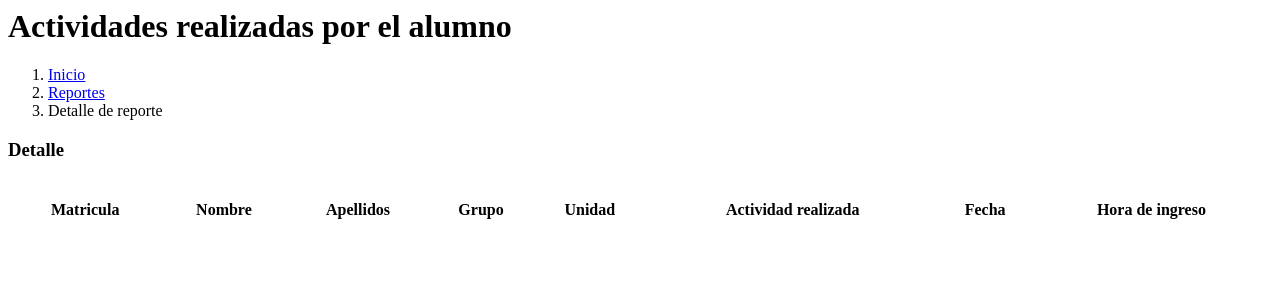
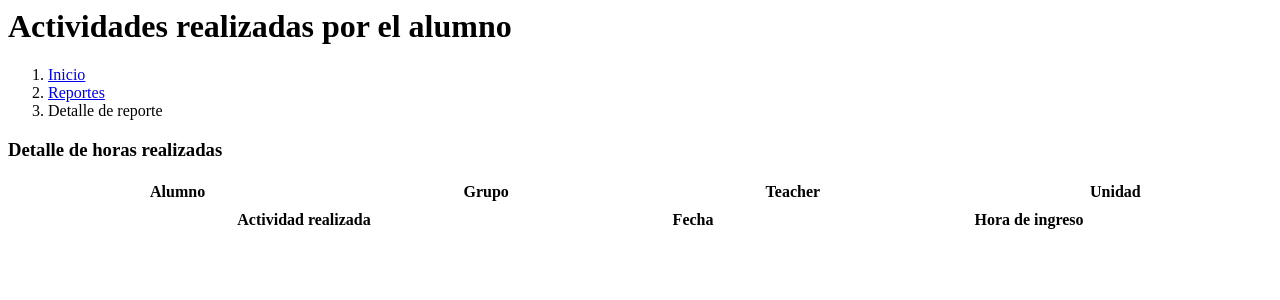
Before and after one commit to antonio1530039/practica15, a PHP site: template view/reportes/detalle_reporte.php in a window 1280 px wide. Shown: the top 300 px of the page. Run offline with PHP 8.4, Linux system fonts and the light colour scheme; the template is opened without the code that fills it, so the values that code supplies are empty.

Commit message:
practica15

```diff
--- a/view/reportes/detalle_reporte.php
+++ b/view/reportes/detalle_reporte.php
@@ -45,20 +45,37 @@
                   <div class="form-group">
                     <div class="card">
                       <div class="card-header">
-                        <h3 class="card-title">Detalle</h3>
+                        <h3 class="card-title">Detalle de horas realizadas</h3>
                       </div>
                     <div class="card-body p-0">
 
 
-                      <br>
+
+                      <div class="table-responsive">
+                      <table width="100%" class="table table-bordered table-striped">
+                      <thead>
+                        <th>Alumno</th>
+                        <th>Grupo</th>
+                        <th>Teacher</th>
+                        <th>Unidad</th>
+                      </thead>
+                      <tbody>
+                        <td><label class="" id="info_alumno"></label></td>
+
+                        <td><label class="" id="info_grupo"></label></td>
+
+                        <td><label class="" id="info_teacher"></label></td>
+
+                        <td><label class="" id="info_unidad"></label></td>
+                      </tbody>
+                    </table>
+                  </div>
+
+
+
                     <div class="table-responsive">
                     <table width="100%" id="example1" class="table table-bordered table-striped">
                       <thead>
-                        <th>Matricula</th>
-                        <th>Nombre</th>
-                        <th>Apellidos</th>
-                        <th>Grupo</th>
-                        <th>Unidad</th>
                         <th>Actividad realizada</th>
                         <th>Fecha</th>
                         <th>Hora de ingreso</th>
--- a/view/reportes/reportes.php
+++ b/view/reportes/reportes.php
@@ -45,7 +45,7 @@
                     <div class="row">
                       <div class="col-6">
                         <label>Grupo:</label>
-                        <select class="form-control select2" name="grupo" required="">
+                        <select class="form-control select2" name="grupo" id="grupo_sel" required="">
                          <?php
                           $controller_reportes->getSelectForGruposReportes();
                          ?>
@@ -53,7 +53,7 @@
                       </div>
                       <div class="col-3">
                         <label>Unidad:</label>
-                        <select class="form-control select2" name="unidad" required="">
+                        <select class="form-control select2" name="unidad" id="unidad_sel" required="">
                           <?php $controller_reportes->getSelectForUnidades(); ?>
                         </select>
                       </div>
@@ -77,7 +77,7 @@
 
                       <br>
                     <div class="table-responsive">
-                    <table width="100%" id="reportes" class="table table-bordered table-striped">
+                    <table width="100%" id="reporteTable" class="table table-bordered table-striped">
                       <thead>
                         <th>Matricula</th>
                         <th>Nombre</th>
```
Also changed, not shown: controller/controller.php (+19 -9 lines), view/template.php (+0 -29 lines).
